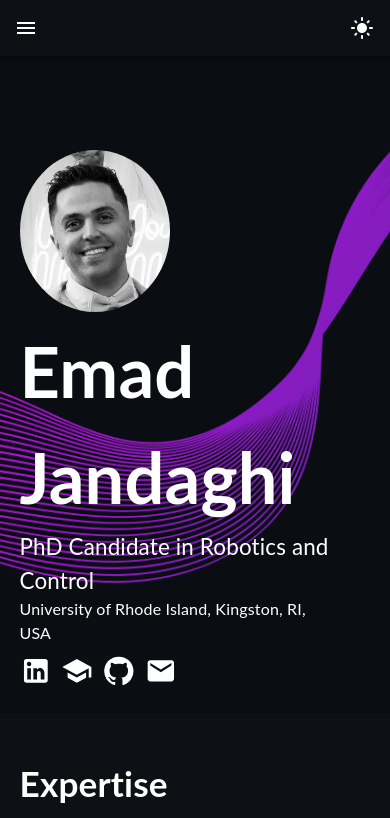
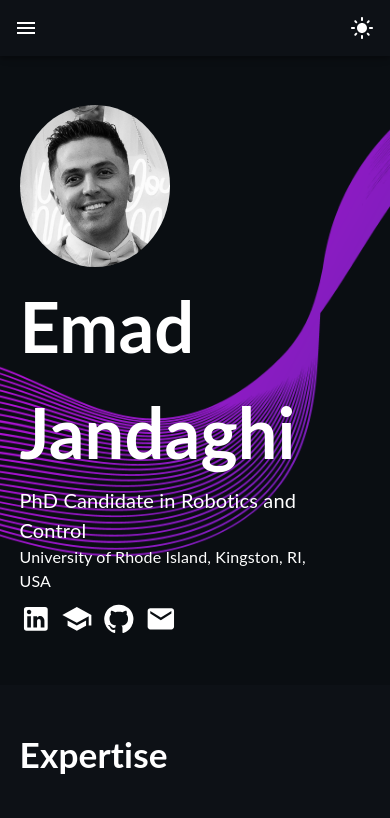
Before and after one commit to EmadJandaghi/emadjandaghi.github.io, a React (Create React App) app: page / in a window 390 px wide. Shown: the top 818 px of the page. Built offline with nearby package versions, Linux system fonts and the light colour scheme.

Commit message:
Shift Main section content upward with negative margin-top and adjust mobile padding

```diff
--- a/src/assets/styles/Main.scss
+++ b/src/assets/styles/Main.scss
@@ -15,6 +15,7 @@
     background-size: cover;
     background-attachment: fixed;
     background-position: center;
+    margin-top: -15px; /* move content upward */
 }
 
 .about-section .content {
@@ -51,6 +52,7 @@
 
 .about-section .image-wrapper {
     z-index: 2;
+
     img {
         width: 150px;
         border-radius: 50%;
@@ -65,9 +67,9 @@
 
 @media screen {
     @media (max-width: 567px) {
-        .nav-left{
+        .nav-left {
             padding-top: 20px;
-            float:left;
+            float: left;
         }
 
         .nav-left img {
@@ -75,14 +77,14 @@
         }
 
         .nav-right {
-            float:right;
+            float: right;
         }
 
         .nav-right li {
             padding: 10px 15px;
-            list-style:none;
-            font-size:13px;
-            color:white;
+            list-style: none;
+            font-size: 13px;
+            color: white;
             width: 10%;
         }
 
@@ -134,7 +136,7 @@
         }
 
         .about-section {
-            padding-top: 150px;
+            padding-top: 120px; /* Reduced from 150px to maintain balance with upward shift */
             display: block;
             padding-left: 0px;
             padding-right: 0px;
--- a/src/components/Main.tsx
+++ b/src/components/Main.tsx
@@ -21,7 +21,7 @@ function Main() {
                         <a href="mailto:emad.jandaghi@gmail.com" rel="noreferrer"><EmailIcon /></a>
                     </div>
                     <h1 style={{ fontSize: '3.2rem' }}>Emad Jandaghi</h1>
-                    <p style={{ fontSize: '1.4rem' }}>PhD Candidate in Robotics and Control</p>
+                    <p style={{ fontSize: '1.25rem' }}>PhD Candidate in Robotics and Control</p>
                     <p style={{ fontSize: '1rem' }}>University of Rhode Island, Kingston, RI, USA</p>
                     <div className="mobile_social_icons">
                         <a href="https://www.linkedin.com/in/emad-jandaghi" target="_blank" rel="noreferrer"><LinkedInIcon /></a>
```
